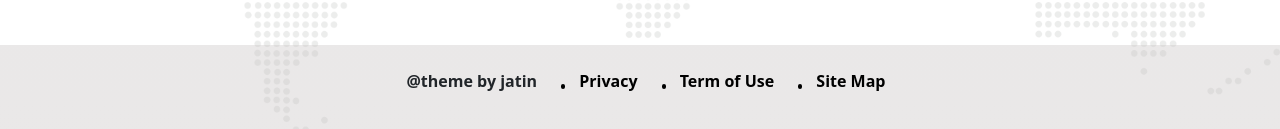
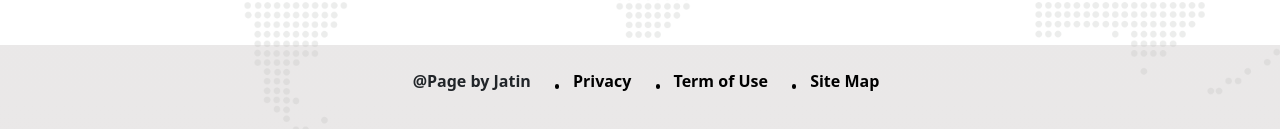
Before and after one commit to GITjatin123/ideas, a plain HTML site: page index.html in a window 1280 px wide. Shown: the part 6118-6247 px from the top of the page. Drawn offline with nearby package versions, Linux system fonts and the light colour scheme.

Commit message:
update copyright name

```diff
--- a/index.html
+++ b/index.html
@@ -610,7 +610,7 @@
             <div class="row pt-4 pb-4">
                 <div class="col-12 footer-css text-center">
                     <ul>
-                        <li>@theme by jatin</li>
+                        <li>@Page by Jatin</li>
                         <span></span>
                         <li><a href="">Privacy</a></li>
                         <span></span>
```
